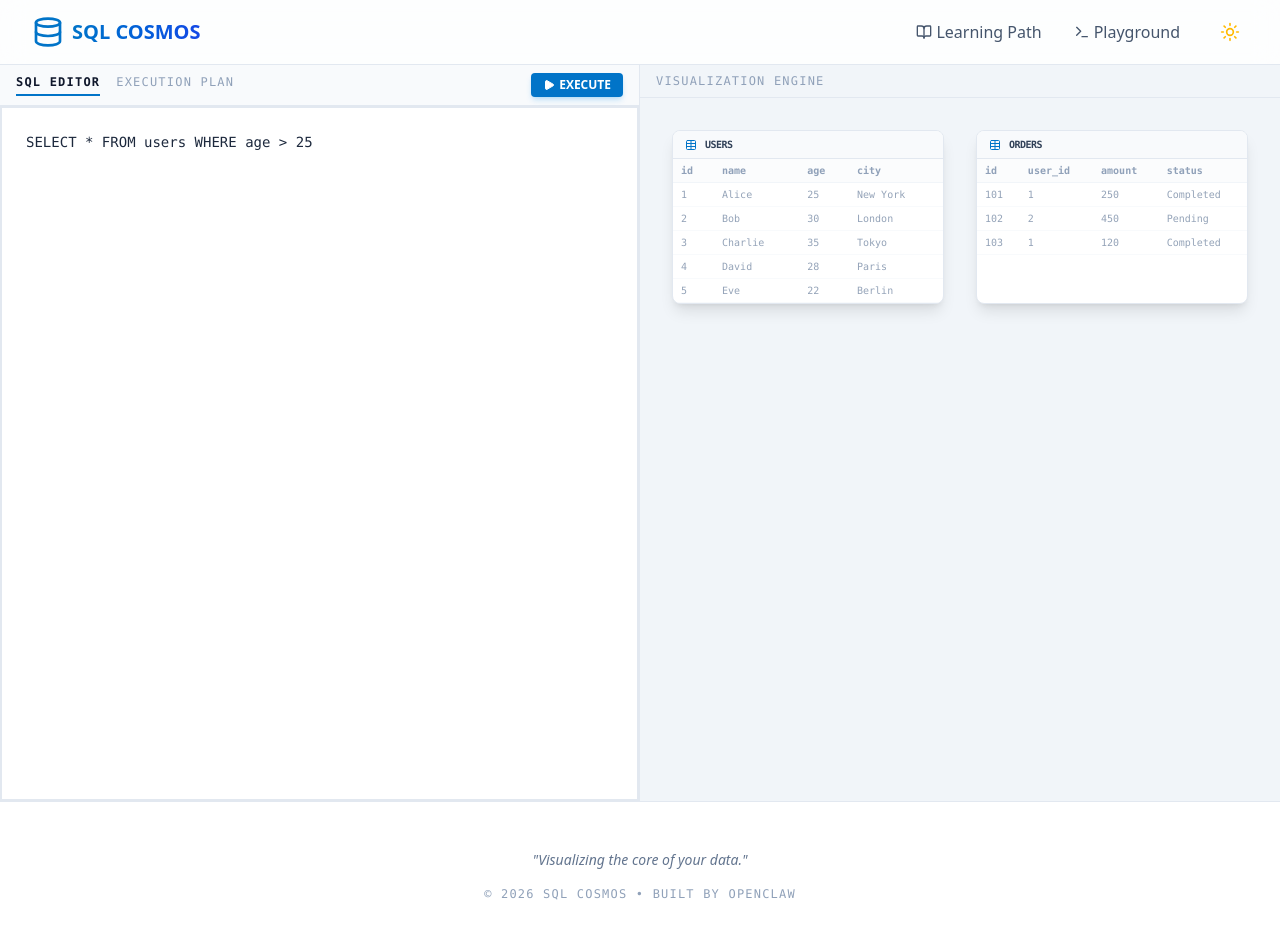
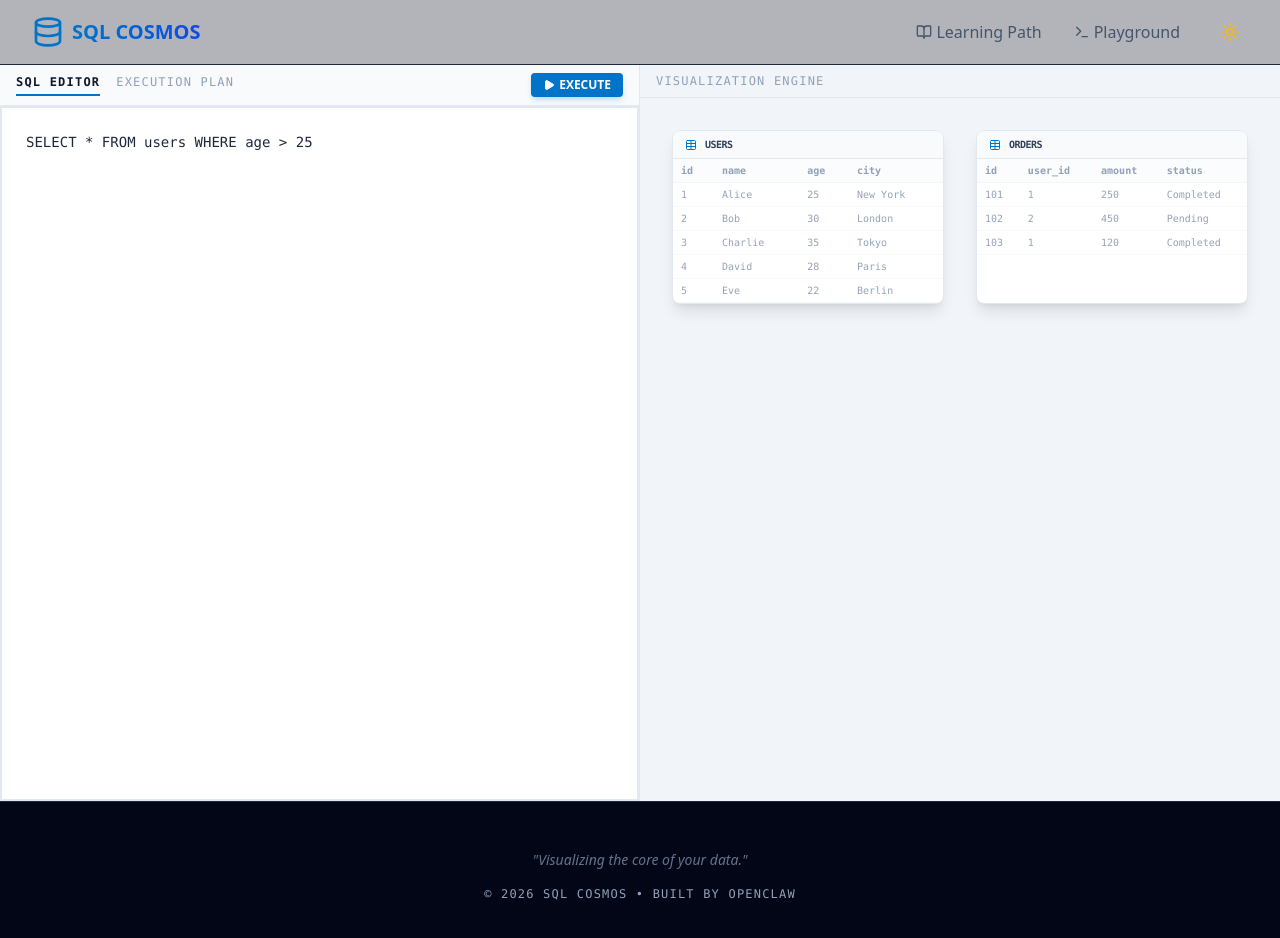
Before and after one commit to subhajitlucky/sqlviz, a React (Vite) app: page /playground in a window 1280 px wide. Shown: the top 938 px of the page. Built offline with nearby package versions, Linux system fonts and the light colour scheme.

Commit message:
fix: total theme variable sync and hydration mismatch fix

```diff
--- a/src/App.jsx
+++ b/src/App.jsx
@@ -11,10 +11,18 @@ import { AnimatePresence, motion } from 'framer-motion';
 function App() {
   const { theme, toggleTheme } = useStore();
   const [isMenuOpen, setIsMenuOpen] = useState(false);
+  const [mounted, setMounted] = useState(false);
+
+  // Prevent hydration mismatch
+  useEffect(() => {
+    setMounted(true);
+  }, []);
 
   // Robust theme application
   useEffect(() => {
+    if (!mounted) return;
     const root = window.document.documentElement;
+    console.log('Applying theme class:', theme);
     if (theme === 'dark') {
       root.classList.add('dark');
       root.style.colorScheme = 'dark';
@@ -22,16 +30,18 @@ function App() {
       root.classList.remove('dark');
       root.style.colorScheme = 'light';
     }
-  }, [theme]);
+  }, [theme, mounted]);
 
   const toggleMenu = () => setIsMenuOpen(!isMenuOpen);
   const closeMenu = () => setIsMenuOpen(false);
 
+  if (!mounted) return null;
+
   return (
     <Router>
-      <div className="min-h-screen flex flex-col bg-slate-50 dark:bg-slate-950 text-slate-900 dark:text-slate-100 transition-colors duration-300">
+      <div className="min-h-screen flex flex-col bg-[var(--bg-primary)] text-[var(--text-primary)] transition-colors duration-300">
         {/* Navigation */}
-        <nav className="border-b border-slate-200 dark:border-slate-800 bg-white/70 dark:bg-slate-900/70 backdrop-blur-md sticky top-0 z-50">
+        <nav className="border-b border-[var(--border-primary)] bg-white/70 dark:bg-slate-950/70 backdrop-blur-md sticky top-0 z-50">
           <div className="max-w-7xl mx-auto px-4 sm:px-6 lg:px-8">
             <div className="flex justify-between h-16 items-center">
               <Link to="/" className="flex items-center space-x-2 z-50" onClick={closeMenu}>
@@ -121,7 +131,7 @@ function App() {
         </main>
 
         {/* Footer */}
-        <footer className="border-t border-slate-200 dark:border-slate-800 py-12 bg-white dark:bg-slate-950 transition-colors">
+        <footer className="border-t border-[var(--border-primary)] py-12 bg-[var(--bg-primary)] transition-colors">
           <div className="max-w-7xl mx-auto px-4 text-center">
             <p className="text-slate-500 dark:text-slate-400 text-sm italic font-light">"Visualizing the core of your data."</p>
             <p className="mt-4 text-slate-400 dark:text-slate-600 text-xs font-mono uppercase tracking-widest">© 2026 SQL Cosmos • Built by OpenClaw</p>
--- a/src/store/useStore.js
+++ b/src/store/useStore.js
@@ -4,8 +4,12 @@ import { persist } from 'zustand/middleware';
 export const useStore = create(
   persist(
     (set) => ({
-      theme: 'dark',
-      toggleTheme: () => set((state) => ({ theme: state.theme === 'dark' ? 'light' : 'dark' })),
+      theme: 'dark', // Default to dark
+      toggleTheme: () => set((state) => {
+        const nextTheme = state.theme === 'dark' ? 'light' : 'dark';
+        console.log('Switching theme to:', nextTheme);
+        return { theme: nextTheme };
+      }),
 
       playgroundState: {
         query: 'SELECT * FROM users WHERE age > 25',
@@ -37,7 +41,7 @@ export const useStore = create(
       })),
     }),
     {
-      name: 'sql-cosmos-storage',
+      name: 'sql-cosmos-storage-v2', // New key to clear old state
     }
   )
 );
```
